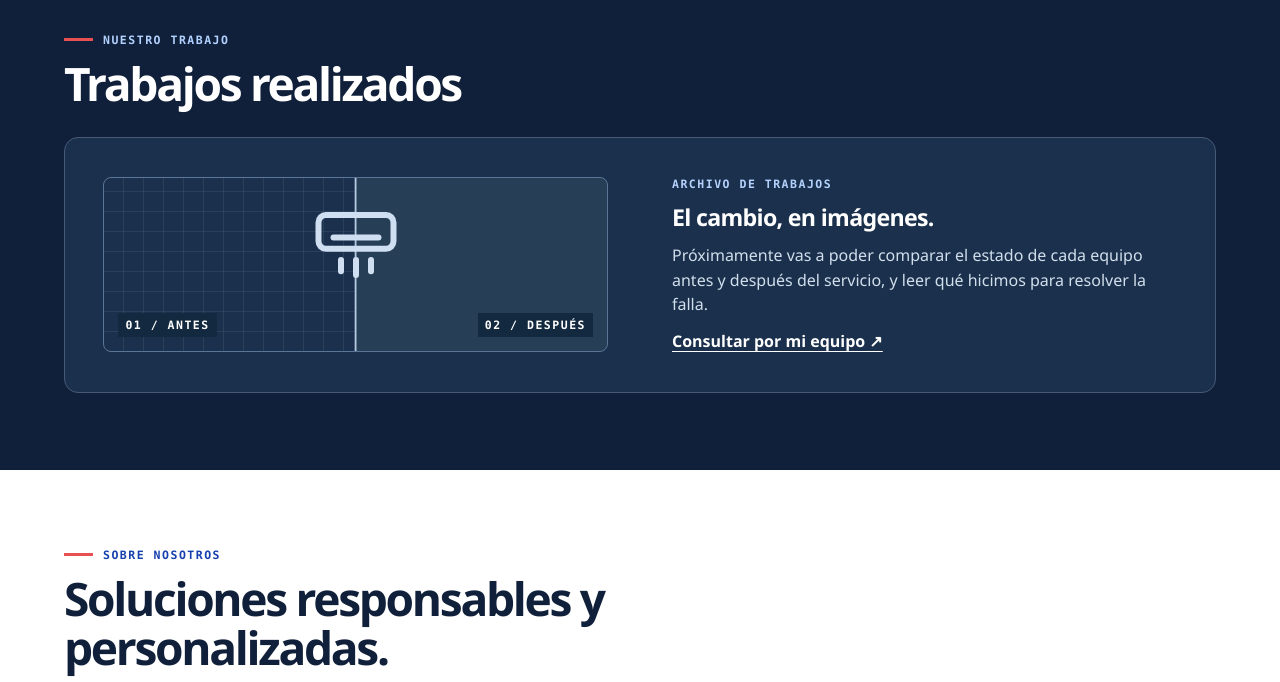
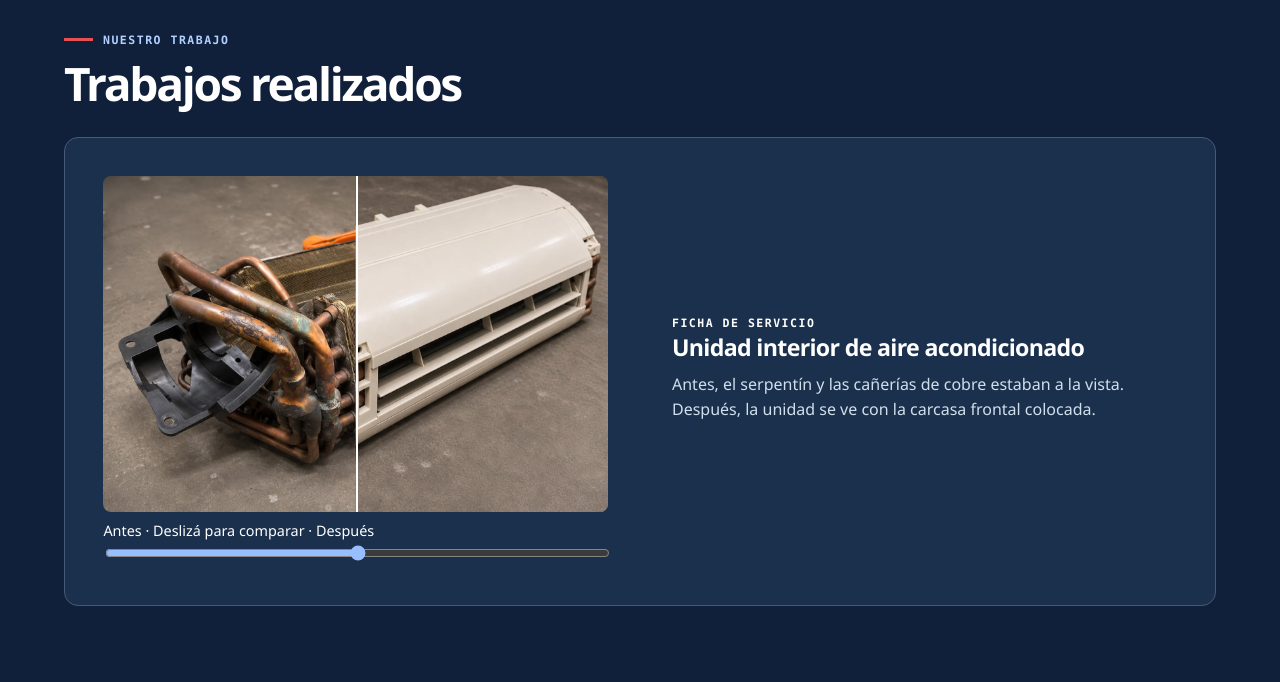
Before and after one commit to tuvidrieraonline/myv-servicio-tecnico, a plain HTML site: page index.html in a window 1280 px wide. Shown: the part 1580-2262 px from the top of the page. Drawn offline with Linux system fonts and the light colour scheme.

Commit message:
Agrega las fotos de antes y después de la unidad interior

```diff
--- a/contenido.js
+++ b/contenido.js
@@ -1,5 +1,12 @@
 // Agregá una ficha por trabajo y por opinión. Ver los ejemplos en README.md.
 window.MYV = {
-  trabajos: [],
+  trabajos: [
+    {
+      equipo: "Unidad interior de aire acondicionado",
+      antes: "assets/trabajos/split-antes.jpg",
+      despues: "assets/trabajos/split-despues.jpg",
+      descripcion: "Antes, el serpentín y las cañerías de cobre estaban a la vista. Después, la unidad se ve con la carcasa frontal colocada."
+    }
+  ],
   opiniones: []
 };
--- a/sitio.js
+++ b/sitio.js
@@ -41,12 +41,14 @@ function ficha(t) {
   range.addEventListener("input",()=>pair.style.setProperty("--cut",range.value+"%"));
   label.append(range); figure.append(pair,label);
   const desc=el("div"); desc.append(el("small",null,"Ficha de servicio"),el("h3",null,t.equipo));
+  if (t.descripcion) desc.append(el("p", null, t.descripcion));
   for(const [key,title] of [["problema","Problema"],["trabajo","Qué hicimos"],["resultado","Resultado"]]){
+    if (!t[key]) continue;
     const p=el("p"); p.append(el("strong",null,title+": "),t[key]); desc.append(p);
   }
   card.append(figure,desc); return card;
 }
-const trabajos=(window.MYV?.trabajos||[]).filter(t=>t&&["equipo","antes","despues","problema","trabajo","resultado"].every(k=>t[k]?.trim()));
+const trabajos=(window.MYV?.trabajos||[]).filter(t=>t&&["equipo","antes","despues"].every(k=>t[k]?.trim()));
 if(trabajos.length)$("#trabajos-lista").replaceChildren(...trabajos.map(ficha));
 const opiniones=(window.MYV?.opiniones||[]).filter(o=>o?.comentario?.trim()&&o?.nombre?.trim());
 if(opiniones.length)$("#opiniones-lista").replaceChildren(...opiniones.map(o=>{
```
Also changed, not shown: assets/trabajos/split-antes.jpg (added), assets/trabajos/split-despues.jpg (added), estilos.css.
